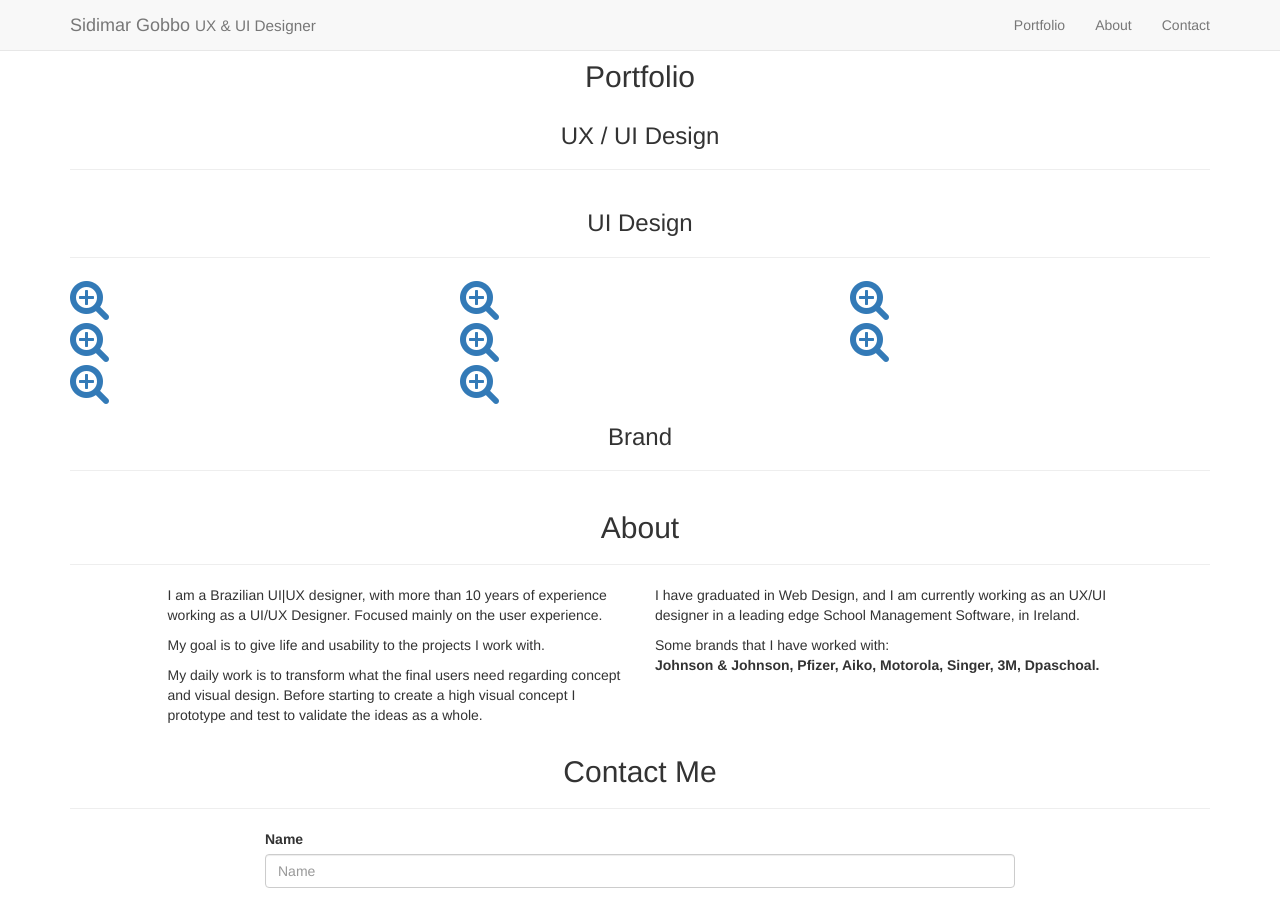
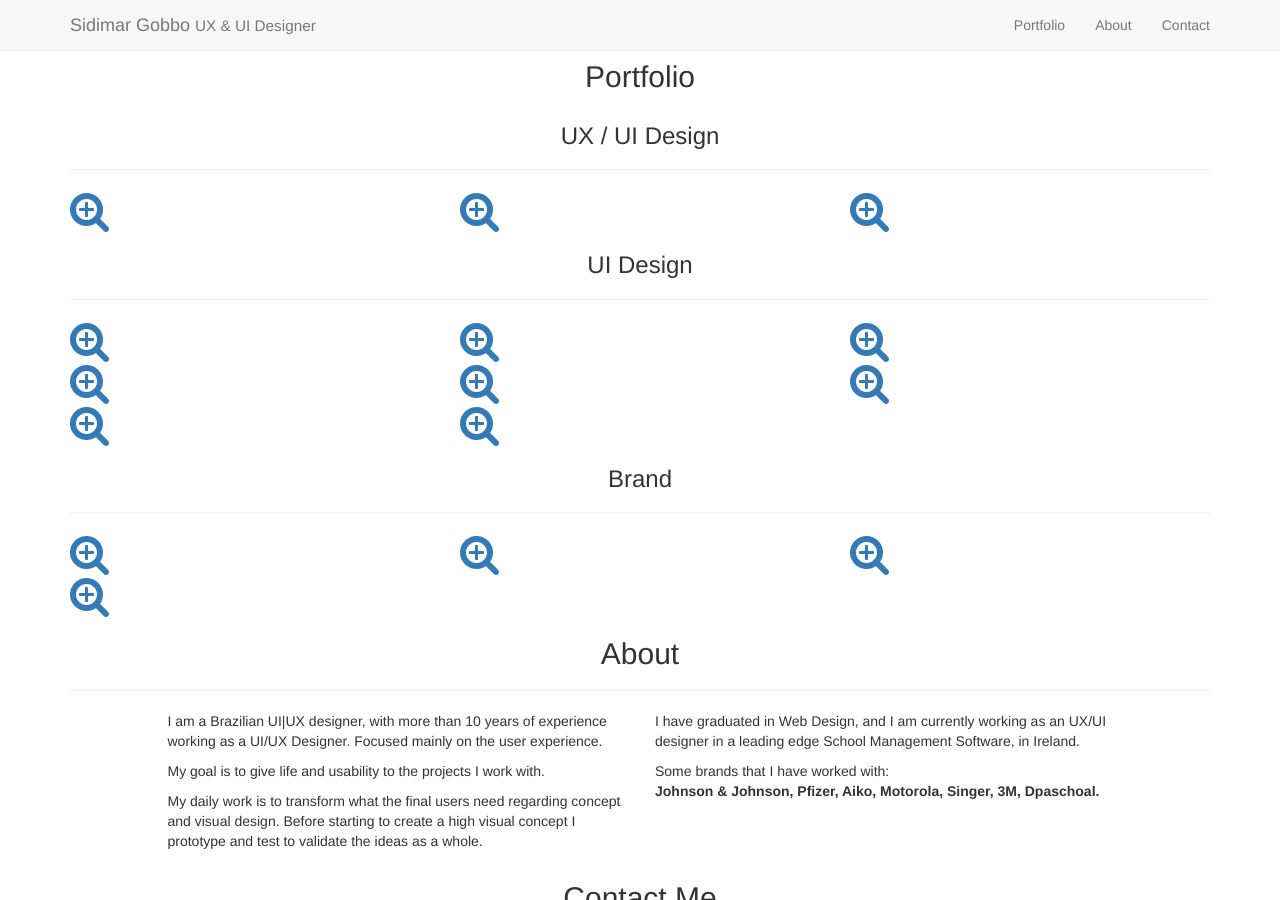
Before and after one commit to sidimar/sidimar.github.io, a Jekyll site: the page built from _posts/case/2016-03-10-project-1. textile.markdown, in a window 1280 px wide and 900 px high. Built offline with Jekyll 4.4.1, drawn with Linux system fonts in a browser that asks for light colours; nearby versions of some CDN libraries; library files that are not in the unit come from our copies.

Commit message:
Portfolio page updated complete.

```diff
--- a/_includes/portfolio_grid.html
+++ b/_includes/portfolio_grid.html
@@ -13,8 +13,7 @@
                 </div>
             </div>
             <div class="row">
-
-            {% for post in page.categories.case %}
+            {% for post in site.categories.case %}
                 <div class="col-md-4 col-sm-6 portfolio-item">
                     <a href="#portfolioModal{{ post.modal-id }}" class="portfolio-link" data-toggle="modal">
                         <div class="caption">
@@ -27,7 +26,6 @@
                 </div>
             {% endfor %}
             </div>
-
             <div class="row">
                 <div class="col-lg-12 text-center">
                     <h3>UI Design</h3>
@@ -48,7 +46,6 @@
                 </div>
             {% endfor %}
             </div>
-
             <div class="row">
                 <div class="col-lg-12 text-center">
                     <h3>Brand</h3>
@@ -56,7 +53,7 @@
                 </div>
             </div>
             <div class="row">
-            {% for post in site.categories[brand] %}
+            {% for post in site.categories.brand %}
                 <div class="col-md-4 col-sm-6 portfolio-item">
                     <a href="#portfolioModal{{ post.modal-id }}" class="portfolio-link" data-toggle="modal">
                         <div class="caption">
--- a/_posts/case/2016-03-10-project-1.markdown
+++ b/_posts/case/2016-03-10-project-1. textile.markdown
@@ -6,6 +6,6 @@ thumbnail: tb-jej-jam-brand.jpg
 alt: J&J Jam Session
 project-date: February 2013
 client: Johnson and Johnson
-category: Logo Design
+category: case
 url:
 ---
--- a/_posts/case/2016-03-10-project-2.markdown
+++ b/_posts/case/2016-03-10-project-2. textile.markdown
@@ -8,7 +8,7 @@ thumbnail: tb-kimera-app.jpg
 alt: Kimera App
 project-date: September 2015
 client: Kimera App
-category: App Design
+category: case
 url:
 description: <p>Kimera app is a app for manage social media. All account in one place.</p><p>The idea was created a dashboard and it should be easy to use for manage contents on different social media.</p>
 
--- a/_posts/case/2016-03-10-project-3.markdown
+++ b/_posts/case/2016-03-10-project-3.markdown
@@ -8,7 +8,7 @@ thumbnail: tb-classes.jpg
 alt: Schoolbag - Classes
 project-date: October 2015
 client: Kimera App
-category: App Design, Manage System
+category: case
 url:
 description: <p><strong>Teachers</strong></p><p>Classes is a section where teacher access all classes they teach and all student details for each class. The firsts designs bring a page with all classes in tiles and then teacher click one and have 3 subsections (Homework – Resources – Students) where teacher can click each item menu and create a new homework, new resource or access students details.</p><p>After a survey, teachers said they expand too much time sometime just too know how many student they have each class or create a simple homework (that’s what teachers do more on Schoolbag – Classes).</p><p>After the feedback the conclusion was bring some facilities for teacher as is possible see the mockup. We redesign the card to bring a fresh design to bring consistence and insert some buttons to be simple to create a new homework and see how many students have each class. Here has many clicks and shortcuts teacher use more.</p><hr><p><strong>Students</strong></p><p>Classes for students, had a redesign, we bring the same concept design for cards, for classes, so for students we redesign cards, instead use teacher names now is using teacher thumb photo that’s bring a refresh design and a modern visual. Now users can access this section easy and identify what class is and the information about teacher.</p>
 
```
